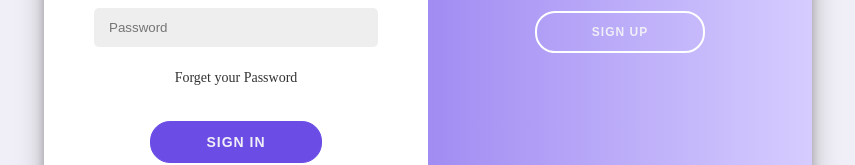
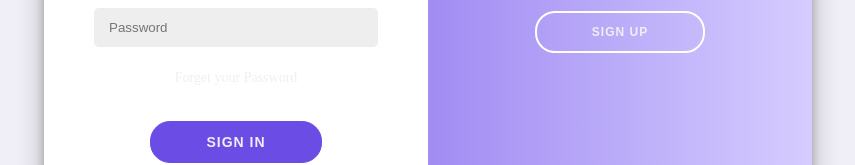
Before and after one commit to HaykalRadiandra/Projeck-Web-Sija2, a plain HTML site: page login.html in a window 1280 px wide. Shown: the part 388-553 px from the top of the page, without its empty margins (212-1067 px from the left). Drawn offline with nearby package versions, Linux system fonts and the light colour scheme.

Commit message:
Perbarui class text-link

```diff
--- a/css/login.css
+++ b/css/login.css
@@ -130,7 +130,7 @@ button{
 }
 
 .text-link{
-    color: #333;
+    color: var(--color-light);
 }
 
 button a{
--- a/css/profile.css
+++ b/css/profile.css
@@ -95,7 +95,7 @@ img {
 }
 
 .text-link{
-    color: var(--color-black);
+    color: var(--color-dark);
 }
 
 .text-muted {
--- a/css/style.css
+++ b/css/style.css
@@ -88,7 +88,7 @@ img {
 }
 
 .text-link{
-    color: var(--color-black);
+    color: var(--color-dark);
 }
 
 .text-muted {
```
